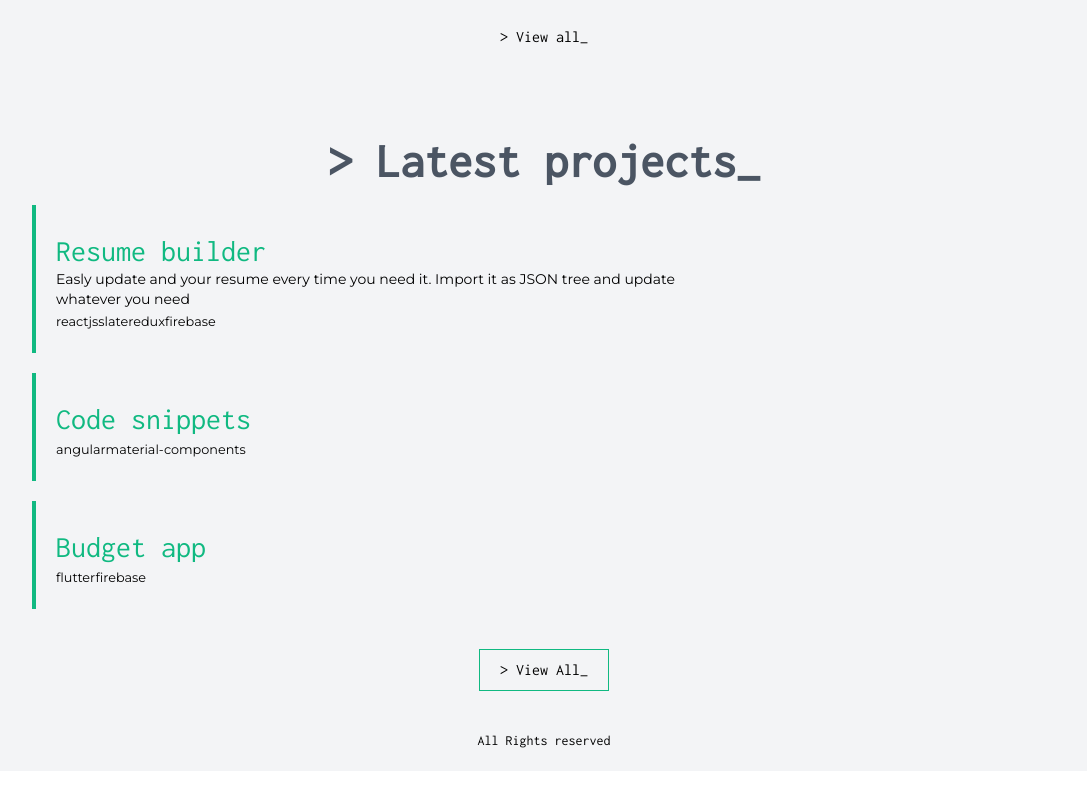
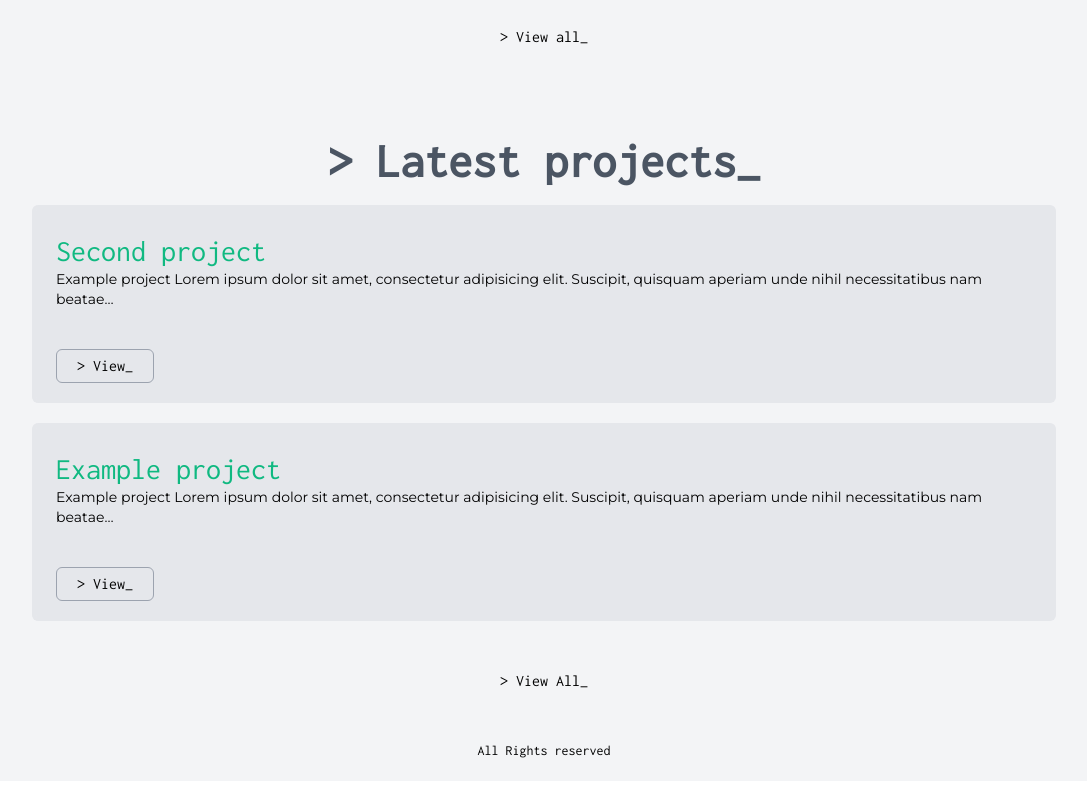
Before and after one commit to k3cman/kecman.dev, a Gatsby site: page / in a window 1280 px wide. Shown: the part 1131-1928 px from the top of the page, without its empty margins (96-1183 px from the left). Built offline with nearby package versions, Linux system fonts and the light colour scheme; Gatsby itself is replaced by a stand-in of ours; some packages are replaced by stand-ins of ours.

Commit message:
Add mock projects and adjust home page layout

````diff
--- a/src/posts/first-post.mdx
+++ b/content/posts/first-post.mdx
@@ -1,6 +1,7 @@
 ---
 title: "First post"
 date: "21.11.2021"
+type: "blog"
 ---
 
 ## Est et turres ab poma sedebat nasci
--- a/src/posts/third-post.mdx
+++ b/content/posts/second-post.mdx
@@ -1,6 +1,7 @@
 ---
-title: "Third Post"
-date: "29.11.2021"
+title: "Second Post"
+date: "21.11.2021"
+type: "blog"
 ---
 
 ## Et quae et altis tempora
@@ -9,23 +10,22 @@ date: "29.11.2021"
 nubifer minus, et procul pecudis dignoque, non rubens perpetuos selige, dubiae.
 Quos _nefas_? Sunt pectus Haemonio suis; caput tuarum, quos promittet.
 
-```typescript
-private getTeams(): Observable<ITeam[]> {
-   return this.teamService.get<ITeam[]>().pipe(
-     map(teams => {
-       return teams.filter(team =>
-         this.permissionService.hasScopePermission({
-           id: team.id,
-           entity: 'team'
-         })
-       );
-     }),
-     tap((teams: ITeam[]) => {
-       this._teams.next(teams);
-     })
-   );
- }
-```
+    if (741241) {
+        hocRom += -5;
+        cifsTask += 242798 - -3;
+        ppc_memory(1 - domainThirdBiometrics);
+    } else {
+        rootkitSoftware += keyboardMemory(constant_wiki_dimm + expressAscii);
+        classWaisHdtv += 213196;
+    }
+    pdaBasic -= log_unit.logicDropReimage(2, jsp_model + proxySpamServer);
+    real.schema_runtime_c += rteExbibyte.ttl(
+            android_optical.editorRippingTopology.user_node_wizard(cdMousePpp,
+            raid), srgb, slashdotBluW) + control_system(systray_virtual *
+            pcb_directory);
+    var number_bare = ansiDown;
+    pmuUpnpCgi.architecture_domain = -5 + tabletJoystickVpi * 928071 +
+            e_desktop_integrated - 75;
 
 Tellus quandoquidem huic tenetur, gemitus est [hoc](http://ubifidem.com/iuli)
 veri est. Iacentes [dedit metitur aut](http://quam.org/condita-aequoris.php)
--- a/src/posts/second-post.mdx
+++ b/content/posts/third-post.mdx
@@ -1,6 +1,7 @@
 ---
-title: "Second Post"
-date: "21.11.2021"
+title: "Third Post"
+date: "29.11.2021"
+type: "blog"
 ---
 
 ## Et quae et altis tempora
@@ -9,22 +10,23 @@ date: "21.11.2021"
 nubifer minus, et procul pecudis dignoque, non rubens perpetuos selige, dubiae.
 Quos _nefas_? Sunt pectus Haemonio suis; caput tuarum, quos promittet.
 
-    if (741241) {
-        hocRom += -5;
-        cifsTask += 242798 - -3;
-        ppc_memory(1 - domainThirdBiometrics);
-    } else {
-        rootkitSoftware += keyboardMemory(constant_wiki_dimm + expressAscii);
-        classWaisHdtv += 213196;
-    }
-    pdaBasic -= log_unit.logicDropReimage(2, jsp_model + proxySpamServer);
-    real.schema_runtime_c += rteExbibyte.ttl(
-            android_optical.editorRippingTopology.user_node_wizard(cdMousePpp,
-            raid), srgb, slashdotBluW) + control_system(systray_virtual *
-            pcb_directory);
-    var number_bare = ansiDown;
-    pmuUpnpCgi.architecture_domain = -5 + tabletJoystickVpi * 928071 +
-            e_desktop_integrated - 75;
+```typescript
+private getTeams(): Observable<ITeam[]> {
+   return this.teamService.get<ITeam[]>().pipe(
+     map(teams => {
+       return teams.filter(team =>
+         this.permissionService.hasScopePermission({
+           id: team.id,
+           entity: 'team'
+         })
+       );
+     }),
+     tap((teams: ITeam[]) => {
+       this._teams.next(teams);
+     })
+   );
+ }
+```
 
 Tellus quandoquidem huic tenetur, gemitus est [hoc](http://ubifidem.com/iuli)
 veri est. Iacentes [dedit metitur aut](http://quam.org/condita-aequoris.php)
--- /dev/null
+++ b/content/projects/example-project-second.mdx
@@ -0,0 +1,17 @@
+---
+title: "Second project"
+date: "19.11.2021"
+link: "https://github.com/k3cman/weather-app"
+image: "https://media.istockphoto.com/photos/male-programmer-working-on-new-project-picture-id1274948583?b=1&k=20&m=1274948583&s=170667a&w=0&h=TYb8QHIT9JT1hHmIh9oB5ClUuxenJ51b8OlSbHcXvqA="
+type: "project"
+---
+
+# Example project
+
+Lorem ipsum dolor sit amet, consectetur adipisicing elit. Suscipit, quisquam aperiam unde nihil necessitatibus nam beatae corporis dolorum libero vitae, modi molestias id assumenda incidunt enim non itaque sunt! Perspiciatis, repellendus ex. At doloremque sunt id consequuntur unde vitae recusandae!
+
+Lorem ipsum dolor sit amet, consectetur adipisicing elit. Suscipit, quisquam aperiam unde nihil necessitatibus nam beatae corporis dolorum libero vitae, modi molestias id assumenda incidunt enim non itaque sunt! Perspiciatis, repellendus ex. At doloremque sunt id consequuntur unde vitae recusandae!
+
+Lorem ipsum dolor sit amet, consectetur adipisicing elit. Suscipit, quisquam aperiam unde nihil necessitatibus nam beatae corporis dolorum libero vitae, modi molestias id assumenda incidunt enim non itaque sunt! Perspiciatis, repellendus ex. At doloremque sunt id consequuntur unde vitae recusandae!
+
+Lorem ipsum dolor sit amet, consectetur adipisicing elit. Suscipit, quisquam aperiam unde nihil necessitatibus nam beatae corporis dolorum libero vitae, modi molestias id assumenda incidunt enim non itaque sunt! Perspiciatis, repellendus ex. At doloremque sunt id consequuntur unde vitae recusandae!
--- /dev/null
+++ b/content/projects/workout-tracker.mdx
@@ -0,0 +1,17 @@
+---
+title: "Example project"
+date: "21.11.2021"
+link: "https://github.com/k3cman/weather-app"
+image: "https://media.istockphoto.com/photos/male-programmer-working-on-new-project-picture-id1274948583?b=1&k=20&m=1274948583&s=170667a&w=0&h=TYb8QHIT9JT1hHmIh9oB5ClUuxenJ51b8OlSbHcXvqA="
+type: "project"
+---
+
+# Example project
+
+Lorem ipsum dolor sit amet, consectetur adipisicing elit. Suscipit, quisquam aperiam unde nihil necessitatibus nam beatae corporis dolorum libero vitae, modi molestias id assumenda incidunt enim non itaque sunt! Perspiciatis, repellendus ex. At doloremque sunt id consequuntur unde vitae recusandae!
+
+Lorem ipsum dolor sit amet, consectetur adipisicing elit. Suscipit, quisquam aperiam unde nihil necessitatibus nam beatae corporis dolorum libero vitae, modi molestias id assumenda incidunt enim non itaque sunt! Perspiciatis, repellendus ex. At doloremque sunt id consequuntur unde vitae recusandae!
+
+Lorem ipsum dolor sit amet, consectetur adipisicing elit. Suscipit, quisquam aperiam unde nihil necessitatibus nam beatae corporis dolorum libero vitae, modi molestias id assumenda incidunt enim non itaque sunt! Perspiciatis, repellendus ex. At doloremque sunt id consequuntur unde vitae recusandae!
+
+Lorem ipsum dolor sit amet, consectetur adipisicing elit. Suscipit, quisquam aperiam unde nihil necessitatibus nam beatae corporis dolorum libero vitae, modi molestias id assumenda incidunt enim non itaque sunt! Perspiciatis, repellendus ex. At doloremque sunt id consequuntur unde vitae recusandae!
--- a/src/components/home/Blog-section.js
+++ b/src/components/home/Blog-section.js
@@ -1,13 +1,17 @@
 import * as React from "react";
 import SectionTitle from "../shared/SectionTitle";
 import { DocumentTextIcon, ExternalLinkIcon } from "@heroicons/react/outline";
-import { graphql, useStaticQuery } from "gatsby";
+import { graphql, Link, useStaticQuery } from "gatsby";
 import ButtonComponent from "../shared/Button";
 
 const BlogSection = () => {
   const queryData = useStaticQuery(graphql`
     query blogHome {
-      allMdx(limit: 6, sort: { fields: frontmatter___date, order: DESC }) {
+      allMdx(
+        limit: 6
+        filter: { frontmatter: { type: { eq: "blog" } } }
+        sort: { fields: frontmatter___date, order: DESC }
+      ) {
         edges {
           node {
             excerpt
@@ -40,6 +44,7 @@ const BlogSection = () => {
       <div className="mt-20 max-w-lg mx-auto grid gap-5 lg:grid-cols-3 lg:max-w-none">
         {data.map((post, index) => {
           return (
+            <Link to={"blog/" + post.slug}>
               <div
                 key={index}
                 className="flex flex-col justify-between overflow-hidden bg-gray-200 p-5 rounded-md border-transparent border-l-4 cursor-pointer hover:border-green-500 hover:border-l-4  transition-all duration-500"
@@ -59,24 +64,13 @@ const BlogSection = () => {
                     <em>{post.date}</em>
                   </p>
                 </div>
-              {/* <ul className="flex align-center mt-2 flex-wrap h-10">
-                {post.tags.map((tag, index) => {
-                  return (
-                    <li
-                      key={index}
-                      className="mt-2 mx-1 text-xs text-gray-400 self-end rounded-md bg-gray-300 px-2 cursor-pointer"
-                    >
-                      #{tag}
-                    </li>
-                  );
-                })}
-              </ul> */}
               </div>
+            </Link>
           );
         })}
       </div>
       <div className="w-full flex items-center justify-center mt-5">
-        <ButtonComponent label={"View all"} />
+        <ButtonComponent label={"View all"} link="blog" />
       </div>
     </div>
   );
--- a/src/components/home/Project-section.js
+++ b/src/components/home/Project-section.js
@@ -1,4 +1,7 @@
+import { graphql, Link, useStaticQuery } from "gatsby";
 import * as React from "react";
+import ButtonComponent from "../shared/Button";
+import ButtonOutlinedComponent from "../shared/ButtonOutlined";
 import SectionTitle from "../shared/SectionTitle";
 
 const mockProjects = [
@@ -23,33 +26,60 @@ const mockProjects = [
 ];
 
 const ProjectSection = () => {
+  const queryData = useStaticQuery(graphql`
+    query projectHome {
+      allMdx(limit: 6, filter: { frontmatter: { type: { eq: "project" } } }) {
+        edges {
+          node {
+            excerpt
+            slug
+            frontmatter {
+              title
+              date
+            }
+          }
+        }
+      }
+    }
+  `);
+
+  const projects = queryData.allMdx.edges.map((edge) => {
+    const { excerpt, slug, frontmatter } = edge.node;
+    const { date, title } = frontmatter;
+    return {
+      title,
+      date,
+      slug,
+      excerpt,
+    };
+  });
+
   return (
     <div className="w-full mt-20">
       <SectionTitle title="Latest projects"></SectionTitle>
       <div className="flex flex-col pt-5">
-        {mockProjects.map((project, index) => {
-          const { title, description, tags } = project;
+        {projects.map((project, index) => {
+          const { title, excerpt } = project;
 
           return (
             <div
               key={index}
-              className="w-2/3 self-start border-l-4 border-green-500 pl-5 mb-5 py-5 cursor-pointer"
+              className="rounded-md transition-all duration-500 self-start border-l-4 hover:border-green-500 px-5 mb-5 py-5 cursor-pointer bg-gray-200"
             >
               <h3 className="text-3xl font-mono pt-2 text-green-500">
                 {title}
               </h3>
-              <p className="font-sans text-sm">{description}</p>
-              {tags.map((tag, index) => {
-                return <small key={index}>{tag}</small>;
-              })}
+              <p className="font-sans text-sm pb-10">{excerpt}</p>
+              <ButtonOutlinedComponent
+                label="View"
+                link={"project/" + project.slug}
+              ></ButtonOutlinedComponent>
             </div>
           );
         })}
       </div>
       <div className="w-full flex items-center justify-center mt-5">
-        <button className="font-mono py-2 px-5 border border-green-500 hover:bg-gray-200">
-          {">"} View All_
-        </button>
+        <ButtonComponent label="View All" link="projects"></ButtonComponent>
       </div>
     </div>
   );
--- a/src/components/shared/Button.js
+++ b/src/components/shared/Button.js
@@ -1,10 +1,13 @@
+import { Link } from "gatsby";
 import * as React from "react";
 
-const ButtonComponent = ({ label }) => {
+const ButtonComponent = ({ label, link }) => {
   return (
-    <button className="font-mono py-2 px-5 hover:bg-gray-200 rounded-md hover:text-green-500 transition-all duration-500">
-      {">"} {label}_
-    </button>
+    <Link to={link}>
+      <button className="font-mono py-2 px-5 hover:bg-gray-200 rounded-md hover:text-green-500 transition-all duration-500">
+        {">"} {label}_
+      </button>
+    </Link>
   );
 };
 
--- /dev/null
+++ b/src/components/shared/ButtonOutlined.js
@@ -0,0 +1,14 @@
+import { Link } from "gatsby";
+import * as React from "react";
+
+const ButtonOutlinedComponent = ({ label, link }) => {
+  return (
+    <Link to={link}>
+      <button className="font-mono py-1 px-5 hover:bg-gray-200 rounded-md border-gray-400 border hover:text-green-500 hover:border-green-500 transition-all duration-500">
+        {">"} {label}_
+      </button>
+    </Link>
+  );
+};
+
+export default ButtonOutlinedComponent;
````
Also changed, not shown: gatsby-config.js (+9 -1 lines), gatsby-node.js (+7 -3 lines). Lines whose indentation alone changed are shown as unchanged.
